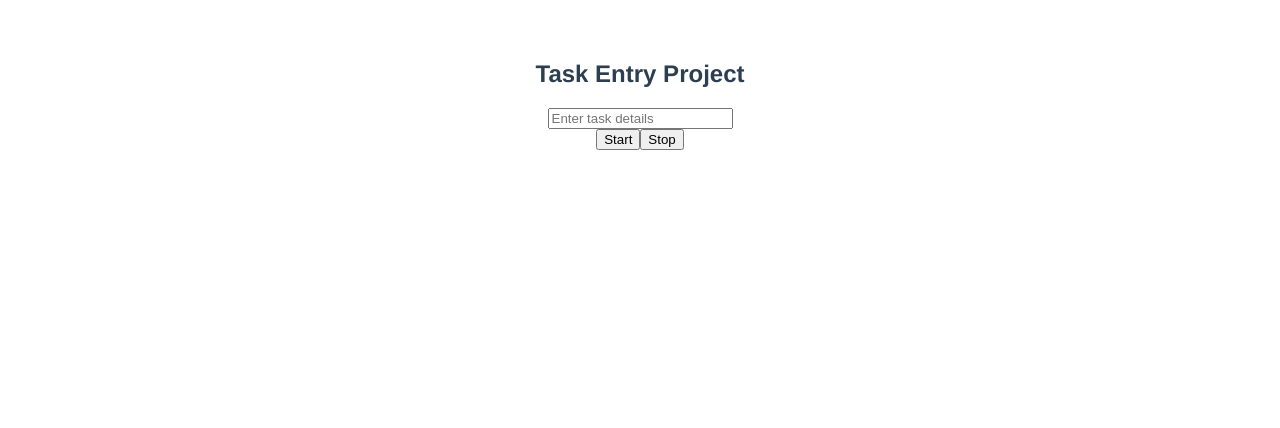
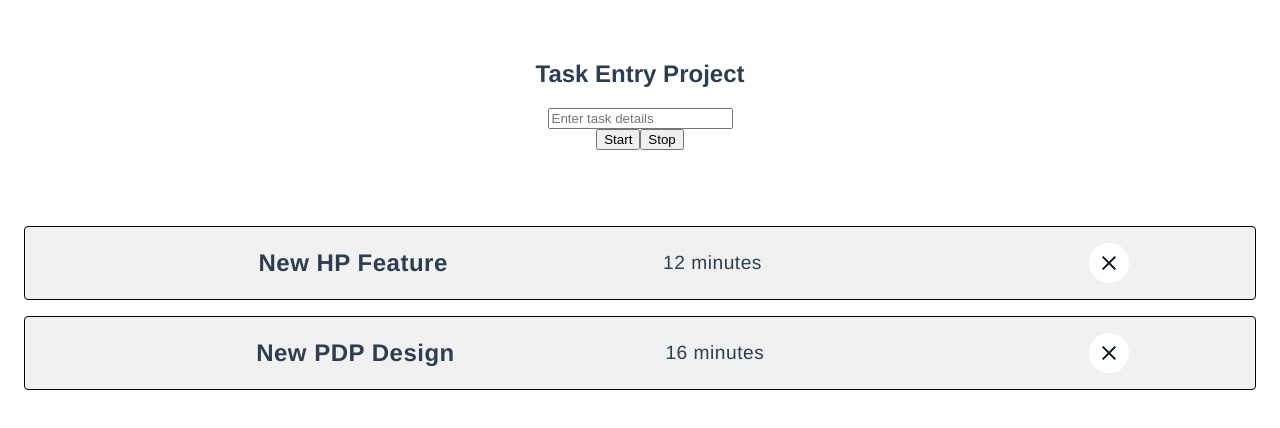
Before and after one commit to Serviox19/roswell, a Vue app: page / in a window 1280 px wide. Shown: the top 428 px of the page. Built offline with nearby package versions, Linux system fonts and the light colour scheme.

Commit message:
listing tasks, styling, etc

```diff
--- a/package.json
+++ b/package.json
@@ -10,7 +10,7 @@
   "dependencies": {
     "core-js": "^3.8.3",
     "vue": "^2.6.14",
-    "vuex": "^4.0.2"
+    "vuex": "^3.6.2"
   },
   "devDependencies": {
     "@babel/core": "^7.12.16",
@@ -20,6 +20,8 @@
     "@vue/cli-service": "~5.0.0",
     "eslint": "^7.32.0",
     "eslint-plugin-vue": "^8.0.3",
+    "sass": "^1.53.0",
+    "sass-loader": "^13.0.2",
     "vue-template-compiler": "^2.6.14"
   },
   "eslintConfig": {
--- a/src/components/TaskList.vue
+++ b/src/components/TaskList.vue
@@ -1,25 +1,56 @@
 <template>
   <div class="task-list">
     <div class="task-list__wrapper">
-      <div class="task-list__wrapper" v-if="!tasks && !tasks.length"></div>
+      <div class="task-list__empty" v-if="!tasks && !tasks.length">
+        <h2 class="No entries, please add some!"></h2>
+      </div>
+      <div class="task-list__listing" v-else>
+        <task-list-item
+          v-for="(task, index) in tasks"
+          :key="index"
+          :title="task.title"
+          :time="task.time"
+          @removeTask="removeTask(task)">
+        </task-list-item>
+      </div>
     </div>
   </div>
 </template>
 
 <script>
+  import { mapState } from 'vuex';
+  import TaskListItem from './TaskListItem.vue';
+
   export default {
     name: 'TaskList',
-    components: {},
+    components: {
+      TaskListItem,
+    },
     props: {},
     data() {
-      return {
-        tasks: []
-      }
+      return {}
     },
     mounted() {},
-    computed: {},
-    methods: {}
+    computed: {
+      ...mapState({
+        tasks: (state) => state.tasks.all
+      }),
+    },
+    methods: {
+      //removeTask(task) {}
+    }
   }
 </script>
 
-<style lang="scss" scoped></style>
+<style lang="scss" scoped>
+  .task-list {
+    display: block;
+    width: 100%;
+    height: auto;
+    margin-top: 60px;
+  }
+
+  .task-list__wrapper {
+    padding: 1rem;
+  }
+</style>
--- /dev/null
+++ b/src/components/TaskListItem.vue
@@ -0,0 +1,120 @@
+<template>
+  <div class="task-item">
+    <div class="task-item__main">
+      <h3 class="task-item__title">
+        {{ title }}
+      </h3>
+      <p class="task-item__timestamp">
+        {{ time }}
+      </p>
+    </div>
+    <button class="task-item__btn">
+      <img src="/icon-close.svg" />
+    </button>
+  </div>
+</template>
+
+<script>
+  export default {
+    name: 'TaskListItem',
+    props: {
+      title: {
+        type: String,
+        required: true
+      },
+      time: {
+        type: String,
+        required: true
+      }
+    },
+    data() {
+      return {}
+    },
+    computed: {},
+    methods: {
+      removeTask(task) {
+        this.$emit('removeTask', task)
+      }
+    }
+  }
+</script>
+
+<style lang="scss" scoped>
+  .task-item {
+    display: flex;
+    justify-content: space-around;
+    align-items: center;
+    padding: 1rem;
+    border: solid 1px #000;
+    border-radius: 4px;
+    background: #F1F1F1;
+
+    &:not(:last-of-type) {
+      margin-bottom: 1rem;
+    }
+  }
+
+  .task-item__main {
+    display: flex;
+    flex-direction: column;
+    justify-content: flex-start;
+    align-items: flex-start;
+
+    @media only screen and (min-width: 768px) {
+      flex-direction: row;
+      justify-content: space-around;
+      align-items: center;
+      flex: 0 1 60%;
+    }
+  }
+
+  .task-item__title {
+    font-size: 1rem;
+    line-height: 1.5;
+    letter-spacing: 0.5px;
+    font-weight: 700;
+    margin: 0 0 0.8rem;
+
+    @media only screen and (min-width: 768px) {
+      font-size: 1.5rem;
+      margin: 0;
+    }
+  }
+
+  .task-item__timestamp {
+    font-size: 0.8rem;
+    line-height: 1.25;
+    letter-spacing: 0.5px;
+    font-weight: 500;
+    margin: 0;
+
+    @media only screen and (min-width: 768px) {
+      font-size: 1.2rem;
+    }
+  }
+
+  .task-item__btn {
+    display: flex;
+    justify-content: center;
+    align-items: center;
+    padding: 0;
+    border: none;
+    background: transparent;
+    width: 40px;
+    height: 40px;
+    border-radius: 100%;
+    cursor: pointer;
+    -webkit-tap-highlight-color: rgba(0,0,0,0);
+
+    &:focus {
+      outline: 1.5px solid rgba(0,0,0, 0.4);
+      outline-offset: 1px;
+    }
+
+    img {
+      width: 100%;
+      height: 100%;
+      object-fit: cover;
+    }
+  }
+</style>
--- a/src/store/modules/tasks.js
+++ b/src/store/modules/tasks.js
@@ -1,5 +1,16 @@
 const baseState = {
-  tasks: [],
+  all: [
+    {
+      'id': 1,
+      'title': 'New HP Feature',
+      'time': '12 minutes'
+    },
+    {
+      'id': 2,
+      'title': 'New PDP Design',
+      'time': '16 minutes'
+    }
+  ],
 };
 
 const mutations = {};
```
Also changed, not shown: public/icon-close.svg (added), 1 other file (tests, documents, lock files or other folders).
